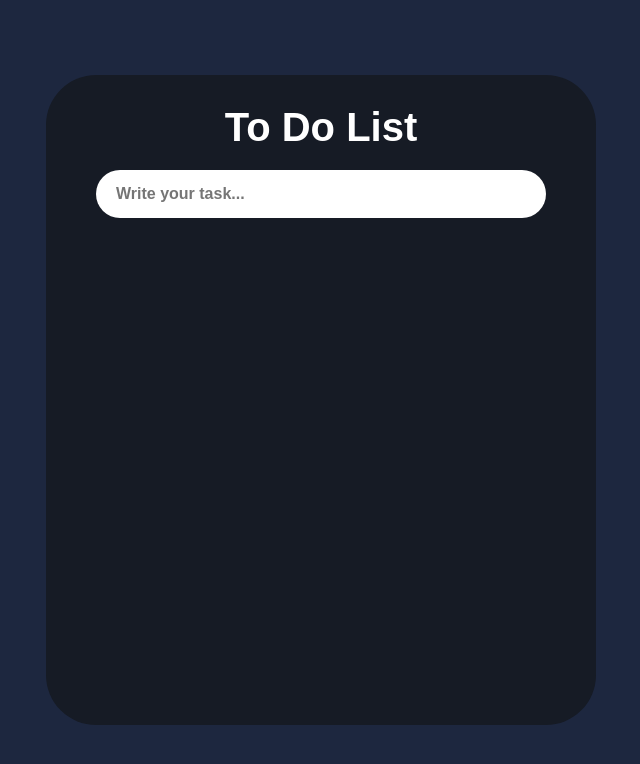
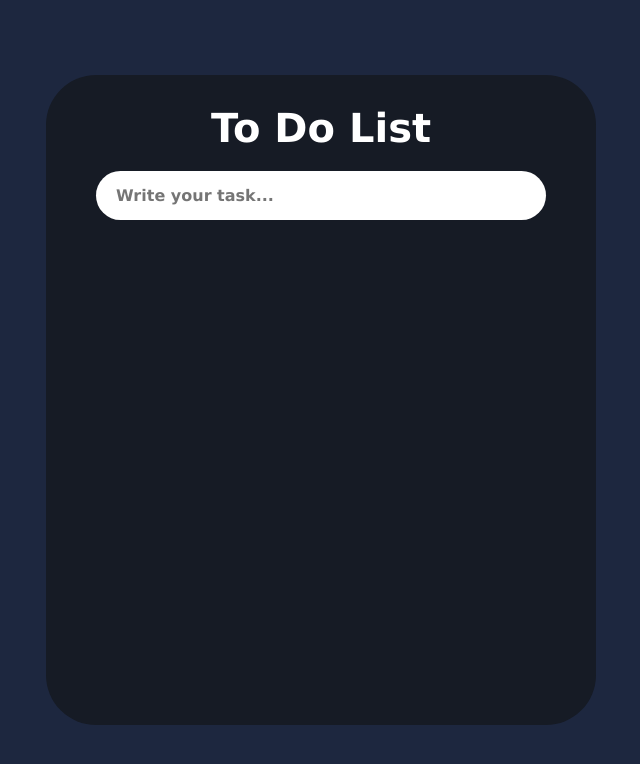
Before and after one commit to Arturdko/To-Do-List, a plain HTML site: page index.html in a window 1280 px wide. Shown: the whole page, without its empty margins (319-959 px from the left). Drawn offline with Linux system fonts and the light colour scheme.

Commit message:
New font

```diff
--- a/styles.css
+++ b/styles.css
@@ -18,7 +18,8 @@
   margin: 0;
   padding: 0;
   box-sizing: border-box;
-  font-family: sans-serif;
+  font-family: "Lucida Sans", "Lucida Sans Regular", "Lucida Grande",
+    "Lucida Sans Unicode", Geneva, Verdana, sans-serif;
 }
 body {
   display: flex;
```
